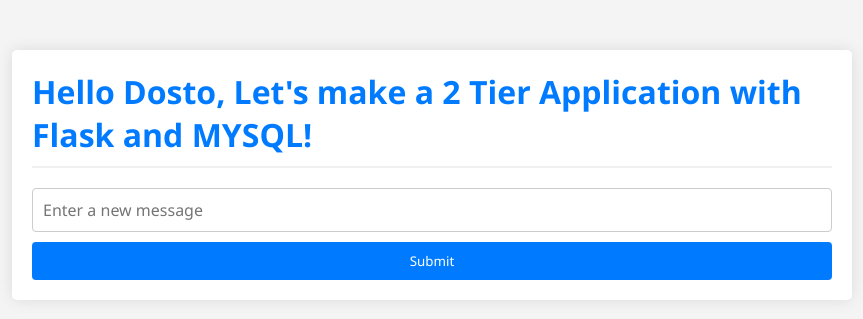
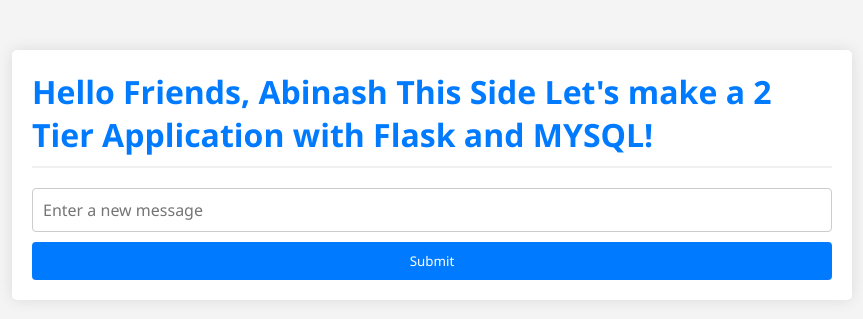
Before and after one commit to DevOps-Abinash/Two-tier-flask-devops-app, a Flask app: page / in a window 1280 px wide. Shown: the top 319 px of the page, without its empty margins (208-1071 px from the left). Run offline with Flask 2, Linux system fonts and the light colour scheme; data that the repository does not hold is empty; some libraries are stand-ins or nearby versions.

Commit message:
Update index.html

```diff
--- a/templates/index.html
+++ b/templates/index.html
@@ -93,7 +93,7 @@
 
 <body>
     <div class="container">
-        <h1>Hello Dosto,
+        <h1>Hello Friends, Abinash This Side
             Let's make a 2 Tier Application with Flask and MYSQL!</h1>
         {% for message in messages %}
             <p>{{ message[0] }}</p>
```
